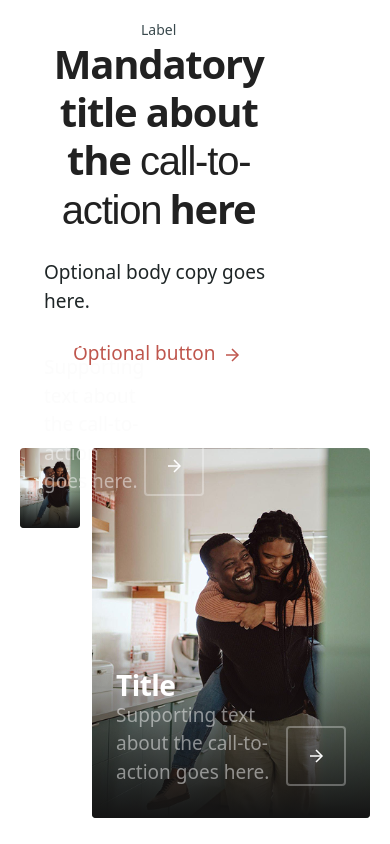
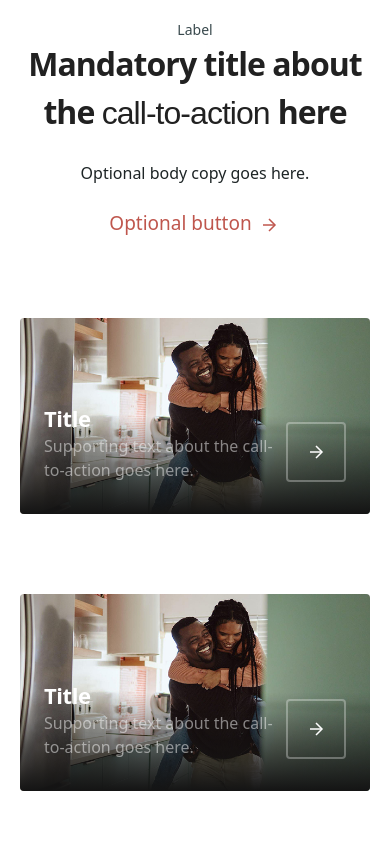
Before and after one commit to Rellor/cta-section, a Next.js app: page / in a window 390 px wide. Built offline with nearby package versions, Linux system fonts and the light colour scheme; a web font is replaced by a local one.

Commit message:
First steps mobile responsiveness

```diff
--- a/src/components/atoms/imageButton/index.jsx
+++ b/src/components/atoms/imageButton/index.jsx
@@ -4,7 +4,7 @@ const ImageButton = ({ className }) => {
   return (
     // Could also be possible to add hover:scale-[1.01] transition-all duration-200 for a bit more feedback when hovering
     <button
-      className={`bg-black lg:aspect-4/3 aspect-3/4 rounded-sm relative bg-cover bg-center cursor-pointer group ${className}`}
+      className={`bg-black aspect-video sm:aspect-3/4 lg:aspect-4/3  rounded-sm relative bg-cover bg-center cursor-pointer group ${className}`}
       style={{ backgroundImage: "url('/images/image.png')" }}
     >
       <div className="absolute inset-0 bg-linear-to-b from-transparent from-50% to-[#141414] rounded-sm"></div>
--- a/src/pages/index.js
+++ b/src/pages/index.js
@@ -5,14 +5,14 @@ export default function Home() {
   return (
     <div>
       <main className="w-full max-w-400 grid grid-cols-6 sm:grid-cols-12 gap-x-3 sm:gap-x-6 gap-y-20 p-5 sm:p-8 lg:p-16 mx-auto">
-        <div className="flex flex-col gap-6 items-center col-span-8 row-start-1 row-span-1 col-start-3">
+        <div className="flex flex-col gap-6 items-center col-start-1 col-span-6 sm:col-start-2 sm:col-span-10 sm:col-start-1 lg:col-start-3 lg:col-span-8 row-start-1 row-span-1">
           <div className="text-center">
             <p className="label">Label</p>
             {/* In design it shows an h2, but here we can also use an h1 for SEO purposes */}
             <h2>
               Mandatory title about the{" "}
               <span className="font-gt-alpina font-light mr-2">
-                <br className="max-sm:hidden" />
+                <br className="max-sm:hidden text-mobile-heading-2-highlight sm:text-heading-2-highlight" />
                 call-to-action
               </span>
               here
@@ -22,7 +22,7 @@ export default function Home() {
           <BaseButton />
         </div>
         <ImageButton className="col-span-6 row-start-2 row-span-1" />
-        <ImageButton className="col-span-6 row-start-2 row-span-1" />
+        <ImageButton className="col-span-6 row-start-3 sm:row-start-2 row-span-1" />
       </main>
     </div>
   );
--- a/src/styles/globals.css
+++ b/src/styles/globals.css
@@ -17,7 +17,13 @@
 
   --text-normal: 1.1875rem; /* 19px */
   --text-heading-2: 2.5rem; /* 40px */
+  --text-heading-2-highlight: 2.625rem; /* 42px */
   --text-heading-4: 1.75rem; /* 28px */
+
+  --text-mobile-normal: 1rem; /* 17px */
+  --text-mobile-heading-2: 2rem; /* 36px */
+  --text-mobile-heading-2-highlight: 2.1875rem; /* 38px */
+  --text-mobile-heading-4: 1.375rem; /* 22px */
 
   --font-commons: var(--font-commons);
   --font-gt-alpina: var(--font-gt-alpina);
@@ -34,13 +40,13 @@ body {
 }
 
 p {
-  @apply text-normal;
+  @apply text-mobile-normal sm:text-normal;
 }
 
 h2 {
-  @apply text-heading-2 font-bold text-text1 leading-12 tracking-[-0.03em];
+  @apply text-mobile-heading-2 sm:text-heading-2 font-bold text-text1 leading-12 tracking-[-0.03em];
 }
 
 h4 {
-  @apply text-heading-4 font-semibold leading-8 tracking-[-0.02em];
+  @apply text-mobile-heading-4 sm:text-heading-4 font-semibold leading-8 tracking-[-0.02em];
 }
```
